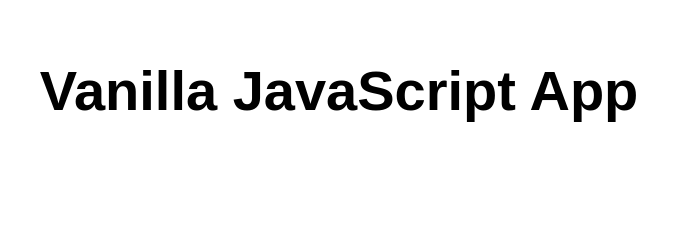
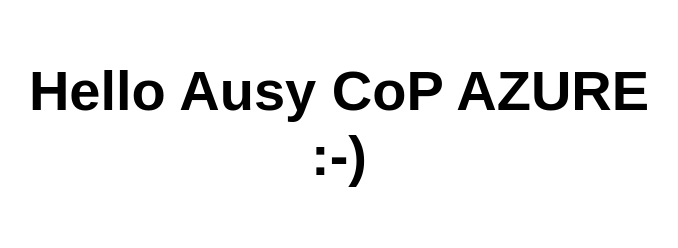
Before and after one commit to TJAusy/my-first-static-web-app, a website: page src/index.html in a window 1280 px wide. Shown: the whole page, without its empty margins (301-979 px from the left). Drawn offline with Linux system fonts and the light colour scheme.

Commit message:
Changes content of index.html

```diff
--- a/src/index.html
+++ b/src/index.html
@@ -10,7 +10,7 @@
 
 <body>
   <main>
-    <h1>Vanilla JavaScript App</h1>
+    <h1>Hello Ausy CoP AZURE :-)</h1>
   </main>
 </body>
 
```
